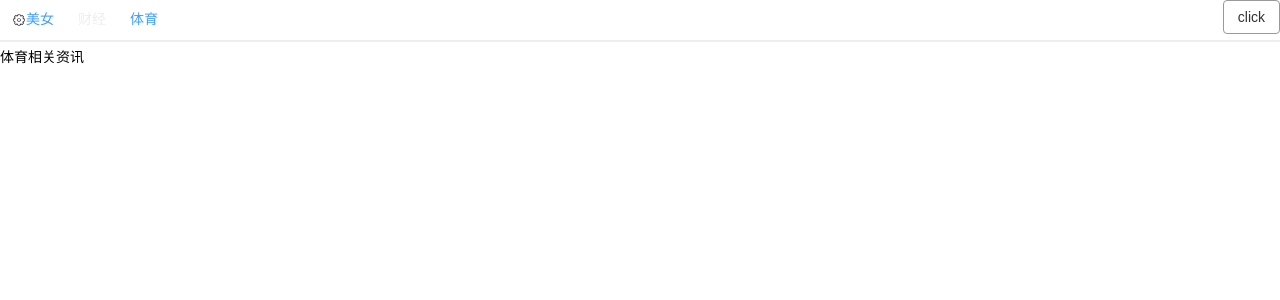
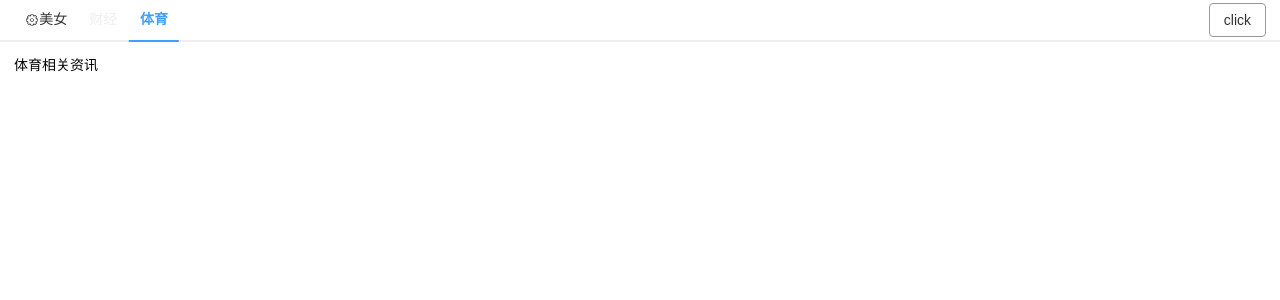
Before and after one commit to bowen-wu/vue-wheels, a Vue app: page / in a window 1280 px wide. Shown: the top 300 px of the page. Built offline with nearby package versions, Linux system fonts and the light colour scheme; the HTML template or start-up script is replaced by a standard one.

Commit message:
feat(tabs): add item active bottom border

```diff
--- a/src/demo.vue
+++ b/src/demo.vue
@@ -45,7 +45,6 @@ export default {
     },
     created() {
         let obj = { a: 1 };
-        console.warn(obj);
     },
 };
 </script>
--- a/src/tabs/tabs-body.vue
+++ b/src/tabs/tabs-body.vue
@@ -16,6 +16,6 @@ export default {
 @import '../assist/style/scssMixin.scss';
 
 .g-tabs-body{
-
+    padding: 0.6em 1em;
 }
 </style>
--- a/src/tabs/tabs-head.vue
+++ b/src/tabs/tabs-head.vue
@@ -3,6 +3,7 @@
         <div class="g-tabs-slot">
             <slot></slot>
         </div>
+        <div class="line" ref="line"></div>
         <div class="g-tabs-actions">
             <slot name="actions"></slot>
         </div>
@@ -25,7 +26,14 @@ export default {
                 [`g-tabs-direction-${this.direction}`]: true
             };
         }
-    }
+    },
+    mounted() {
+        this.EventHub.$on('update:selected', (selectedName, vm) => {
+            let {width, left} = vm.$el.getBoundingClientRect();
+            this.$refs.line.style.width = `${width}px`;
+            this.$refs.line.style.transform = `translateX(${left}px)`;
+        })
+    },
 };
 </script>
 
@@ -33,8 +41,11 @@ export default {
 @import '../assist/style/scssMixin.scss';
 
 $border-color: #eee;
+$line-bg-color: #409eff;
 .g-tabs-head {
-    @include flex();
+    @include flex(flex-start, center);
+    padding: 0 1em;
+    position: relative;
     &.g-tabs-direction-horizontal {
         border-bottom: 2px solid $border-color;
         margin-bottom: 4px;
@@ -50,5 +61,13 @@ $border-color: #eee;
     & > .g-tabs-actions{
         margin-left: auto;
     }
+    & > .line{
+        position: absolute;
+        bottom: -2px;
+        left: 0;
+        height: 2px;
+        background-color: $line-bg-color;
+        transition: all 0.2s linear;
+    }
 }
 </style>
--- a/src/tabs/tabs-item.vue
+++ b/src/tabs/tabs-item.vue
@@ -38,7 +38,7 @@ export default {
         },
     },
     created() {
-        this.EventHub.$on('update:selected', (selectedName) => {
+        this.EventHub.$on('update:selected', (selectedName, vm) => {
             this.selected = selectedName;
         })
     },
@@ -47,7 +47,7 @@ export default {
             if(this.disabled){
                 return;
             }
-            this.EventHub.$emit('update:selected', this.name);
+            this.EventHub.$emit('update:selected', this.name, this);
         },
     }
 }
@@ -58,19 +58,19 @@ export default {
 
 $color: #409eff;
 $hover-color: #409eff;
-$line-color: #409eff;
 $disabled-color: #eee;
 
 .g-tabs-item{
     @include fontLineColor(14px, 24px);
     @include flex(center, center);
-    padding: 8px 12px;
+    padding: 8px 0.8em;
     cursor: pointer;
     &:hover{
         color: $hover-color;
     }
     &.active{
         color: $color;
+        font-weight: 600;
     }
     &.disabled{
         cursor: not-allowed;
--- a/src/tabs/tabs.vue
+++ b/src/tabs/tabs.vue
@@ -43,7 +43,7 @@ export default {
             }
             parentComponent.$children.map(grandsonComponent => {
                 if(grandsonComponent.$options.name === 'bowen-tabs-item' && grandsonComponent.name === this.selected){
-                    this.EventHub.$emit('update:selected', this.selected);
+                    this.EventHub.$emit('update:selected', this.selected, grandsonComponent);
                 }
             });
         });
```
